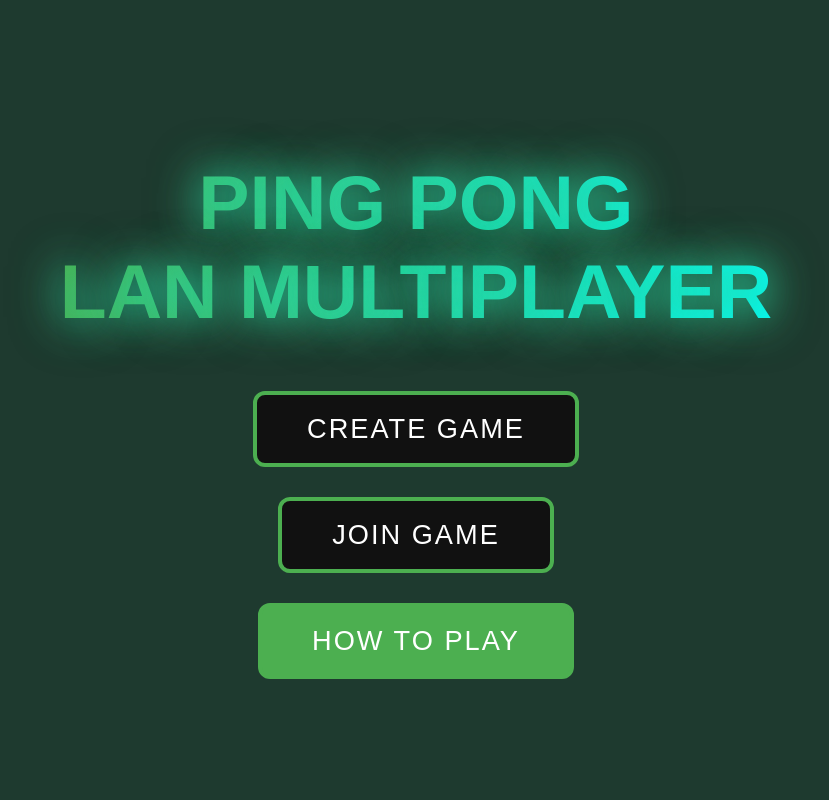
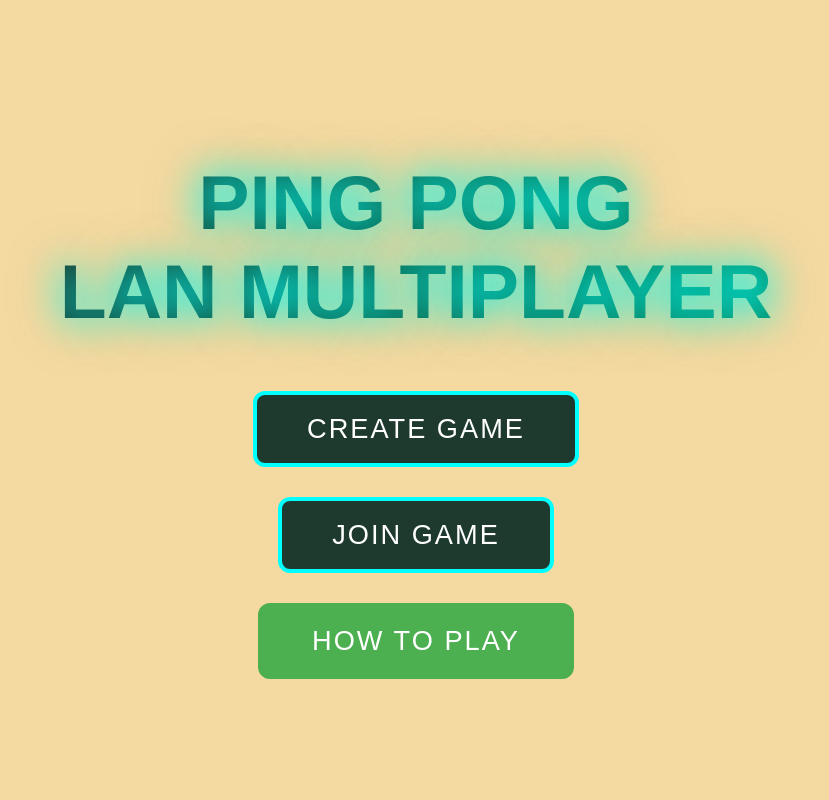
Before and after one commit to Tanjems/TIJEYY, a Flask app: page / in a window 1280 px wide. Shown: the whole page, without its empty margins (224-1053 px from the left). Run offline with Flask 3, Linux system fonts and the light colour scheme; some libraries are stand-ins or nearby versions.

Commit message:
Update style.css

```diff
--- a/static/style.css
+++ b/static/style.css
@@ -1,7 +1,7 @@
 body {
     margin: 0;
-    background: #1e3a2f;           /* Changed: Nice dark green table feel */
-    color: #fff;
+    background: #F4D9A0;           /* Kept your requested color */
+    color: #1e2a1f;                /* Dark green text for better readability on light bg */
     font-family: Arial, sans-serif;
     overflow: hidden;
 }
@@ -14,30 +14,30 @@ body {
     flex-direction: column;
     align-items: center;
     justify-content: center;
-    background: #1e3a2f;           /* Changed: Solid dark green instead of black radial */
+    background: #F4D9A0;           /* Changed to your wood color - clean & consistent */
 }
 .screen.active { display: flex; }
 
-/* Title - kept your beautiful gradient but made it pop more */
+/* Title - Made it more vibrant and readable on light background */
 .title {
     font-size: 4.8rem;
     text-align: center;
     margin-bottom: 40px;
-    background: linear-gradient(90deg, #4CAF50, #0ff);
+    background: linear-gradient(90deg, #1e3a2f, #0a8f6b);
     -webkit-background-clip: text;
     -webkit-text-fill-color: transparent;
-    text-shadow: 0 0 40px #4CAF50;
+    text-shadow: 0 0 30px #0ff, 0 0 60px #00cc99;
     animation: glow 1.8s infinite alternate;
 }
 @keyframes glow {
-    from { text-shadow: 0 0 20px #4CAF50; }
-    to   { text-shadow: 0 0 60px #0ff, 0 0 90px #4CAF50; }
+    from { text-shadow: 0 0 20px #0ff; }
+    to   { text-shadow: 0 0 50px #0ff, 0 0 90px #00cc99; }
 }
 
-/* Buttons - improved contrast on new background */
+/* Buttons - Improved for light wood background */
 button {
-    background: #111;
-    border: 4px solid #4CAF50;
+    background: #1e3a2f;           /* Dark green buttons for strong contrast */
+    border: 4px solid #0ff;
     color: #fff;
     padding: 18px 50px;
     font-size: 1.7rem;
@@ -49,15 +49,15 @@ button {
     letter-spacing: 2px;
 }
 button:hover {
-    background: #4CAF50;
+    background: #0ff;
     color: #000;
     transform: scale(1.08);
-    box-shadow: 0 0 40px #4CAF50;
+    box-shadow: 0 0 40px #0ff;
 }
 
 /* Highlight text */
 .highlight {
-    color: #0ff;
+    color: #0a8f6b;                /* Nice teal-green instead of bright cyan */
     font-size: 2.2rem;
     letter-spacing: 8px;
 }
@@ -66,32 +66,36 @@ button:hover {
 .big-number {
     font-size: 18rem;
     font-weight: bold;
-    color: #4CAF50;
-    text-shadow: 0 0 60px #0ff;
+    color: #1e3a2f;                /* Dark color so it's clear on light bg */
+    text-shadow: 0 0 40px #0ff;
     animation: pulse 0.8s infinite;
 }
 @keyframes pulse { 50% { transform: scale(1.15); } }
 
-/* Ready Overlay - made it blend better */
+/* Ready Overlay - Made visible on light background */
 #ready-overlay {
-    background: rgba(30, 58, 47, 0.95);   /* Dark green tint */
-    border: 5px solid #4CAF50;
-    box-shadow: 0 0 60px #4CAF50;
+    background: rgba(30, 58, 47, 0.95);   /* Dark transparent overlay */
+    border: 5px solid #0ff;
+    box-shadow: 0 0 60px #0ff;
+    color: #fff;
 }
 
 /* Pause button */
 #pause-btn {
-    background: #111;
+    background: #1e3a2f;
     border: 3px solid #0ff;
     color: #0ff;
 }
 
 /* Game Over */
 #game-over-screen button {
-    border-color: #4CAF50;
+    border-color: #0ff;
 }
 
 /* ====================== GAME SCREEN ====================== */
 #game-screen {
-    background: #4CAF50 !important;     /* Bright table green - looks much better */
+    background: #F4D9A0 !important;
 }
+body {
+    background: #F4D9A0;
+}
```
